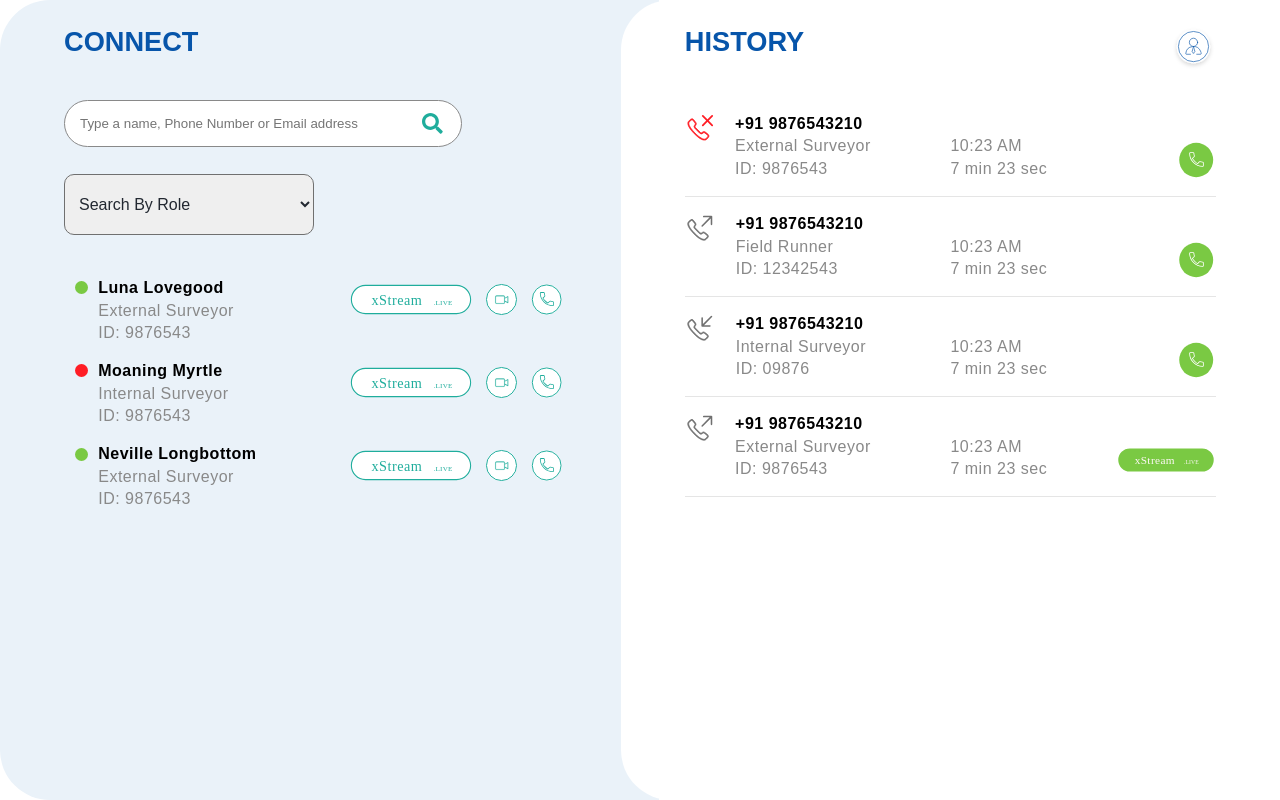
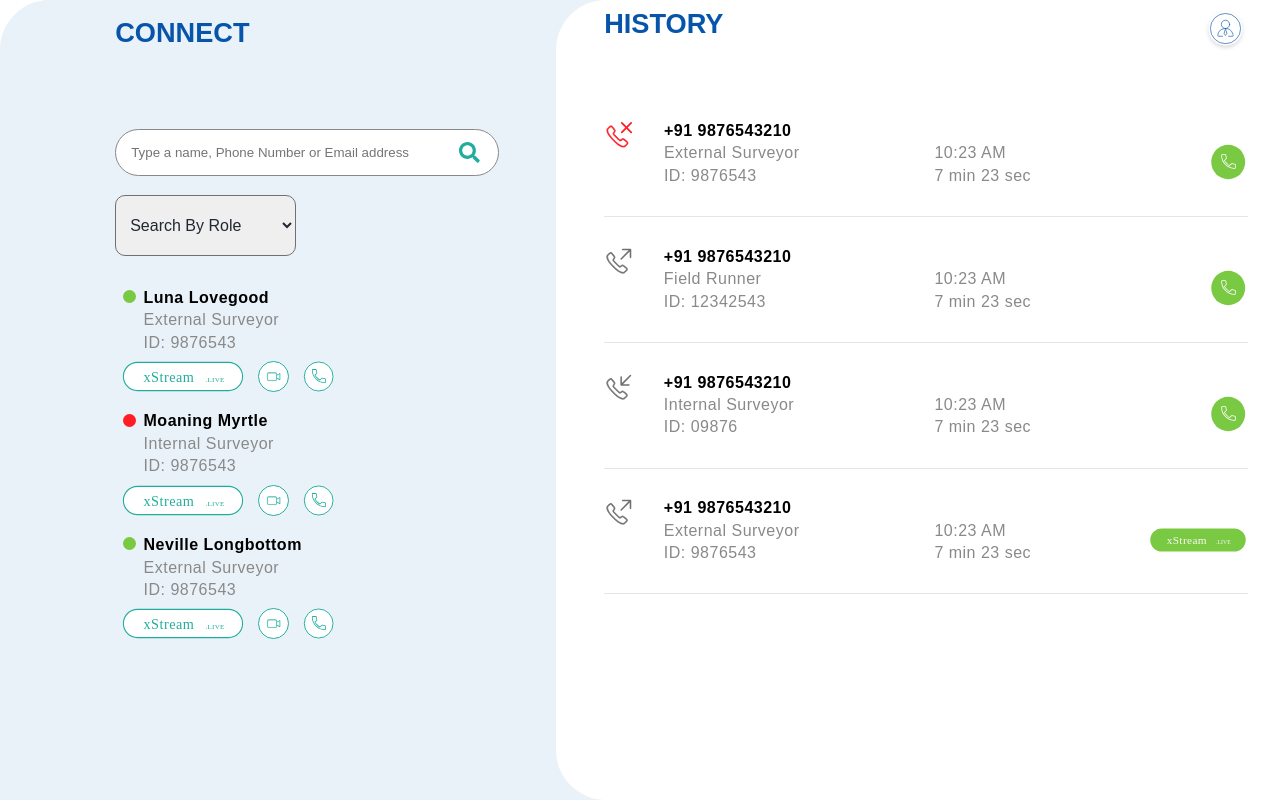
Before and after one commit to Pawan459/normal-screen, a React (Create React App) app: page / in a window 1280 px wide. Built offline with nearby package versions, Linux system fonts and the light colour scheme.

Commit message:
History Component Finalized

```diff
--- a/src/Components/Common/Header/Header.scss
+++ b/src/Components/Common/Header/Header.scss
@@ -1,8 +1,8 @@
 .common-header{
-  width: 100%;
   display: flex;
   justify-content: space-between;
-  margin-bottom: 8%;
+  height: 52px;
+  margin-bottom: 60px;
   *{
     margin: 0;
     padding: 0;
--- a/src/Components/Connect/ConnectComponent.scss
+++ b/src/Components/Connect/ConnectComponent.scss
@@ -1,13 +1,13 @@
 .connect-component{
-  flex: 1;
-  min-height: 100vh;
-  padding: 2% 5%;
+  width: 43.4%;
+  height: 100vh;
+  padding: 2.1vh 4.4vw 2.1vh 9vw;
   background: #EAF2F9;
   border-radius: 50px 0px 0px 50px;
 
   .search{
     position: relative;
-    width: 75%;
+    width: 100%;
     input{
       width: 100%;
       border-radius: 30px;
--- a/src/Components/History/HistoryComponent.jsx
+++ b/src/Components/History/HistoryComponent.jsx
@@ -62,7 +62,9 @@ export default function HistoryComponent() {
         <h3>History</h3>
         <img className="profile-logo" src={PROFILE_LOGO} alt="PROFILE LOGO" />
       </Header>
+      <div className="scrollable-content">
       {renderCallHistory(data)}
+      </div>
     </div>
   );
 }
--- a/src/Components/History/HistoryComponent.scss
+++ b/src/Components/History/HistoryComponent.scss
@@ -1,9 +1,12 @@
 .history-component{
-  flex: 1;
-  min-height: 100vh;
-  padding: 2% 2% 2% 5%;
+  width: 56.6%;
+  height: 100vh;
+  padding: 1vh 2.5vw 1vh 3.8vw;
   border-radius: 50px 0px 0px 50px;
   background: #fff;
-  position: relative;
-  left: -3%;
+
+  .scrollable-content{
+    overflow-y: scroll;
+    height: 61.5vh;
+  }
 }
--- a/src/Components/History/components/UserCallHistoryComponent/UserCallHistoryComponent.scss
+++ b/src/Components/History/components/UserCallHistoryComponent/UserCallHistoryComponent.scss
@@ -1,10 +1,10 @@
 .user-call-history-component{
   display: flex;
-  margin: 3% 0;
+  padding: 3.6vh 0;
   border-bottom: 1px solid #E5E5E5;
 
   &:first-of-type{
-    margin-top: 0;
+    padding-top: 0;
   }
   font-size: 1rem;
   *{
@@ -21,24 +21,20 @@
   .group-1, .group-2
   {
     display: flex;
-    justify-content: space-between;
-    margin-bottom: 3%;
   }
 
   .group-1{
-    min-width: 35%;
     img{
       height: 30px;
-    }
-
-    .details{
-      min-width: 135px;
+      margin-right: 2.3vw;
     }
   }
 
   .group-2{
-    min-width: 50%;
-    align-items: flex-end;
+    width: 24.5vw;
+    justify-content: space-between;
+    align-self: flex-end;
+    height: max-content;
     img{
       height: 40px;
     }
--- a/src/Container/HomePage/HomePage.scss
+++ b/src/Container/HomePage/HomePage.scss
@@ -1,4 +1,6 @@
 .Homepage{
   display: flex;
   flex-wrap: wrap;
+  background: #EAF2F9;
+  border-top-left-radius: 50px;
 }
--- a/src/index.scss
+++ b/src/index.scss
@@ -7,6 +7,10 @@ body{
   box-sizing: border-box;
 }
 
+::-webkit-scrollbar{
+  width: 4px;
+}
+
 .grow{
   flex-grow: 1;
 }
```
